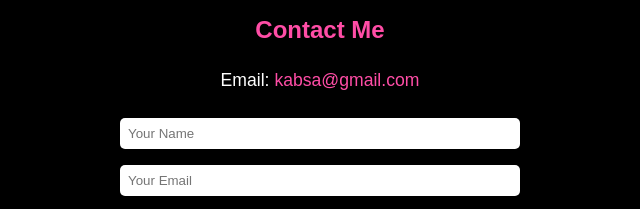
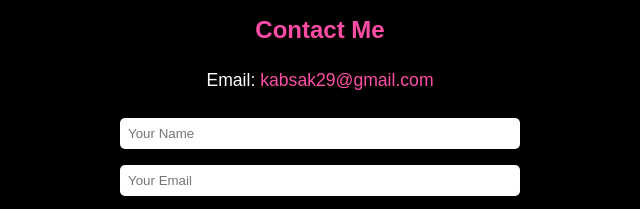
Before and after one commit to kabsa29/kabsaedits, a plain HTML site: page index.html in a window 1280 px wide. Shown: the part 1266-1475 px from the top of the page, 320-960 px from the left. Drawn offline with Linux system fonts and the light colour scheme.

Commit message:
Update index.html

```diff
--- a/index.html
+++ b/index.html
@@ -92,7 +92,7 @@
       <h2>Contact Me</h2>
 
       <div class="contact-info">
-        <p>Email: <a href="mailto:kabsa@gmail.com">kabsa@gmail.com</a></p>
+        <p>Email: <a href="mailto:kabsa@gmail.com">kabsak29@gmail.com</a></p>
        <!-- abhi isko comment kiya bad mein ad karenge <p>Phone: <a href="tel:+911234567890">+91 12345 67890</a></p> -->
       </div>
 
```
